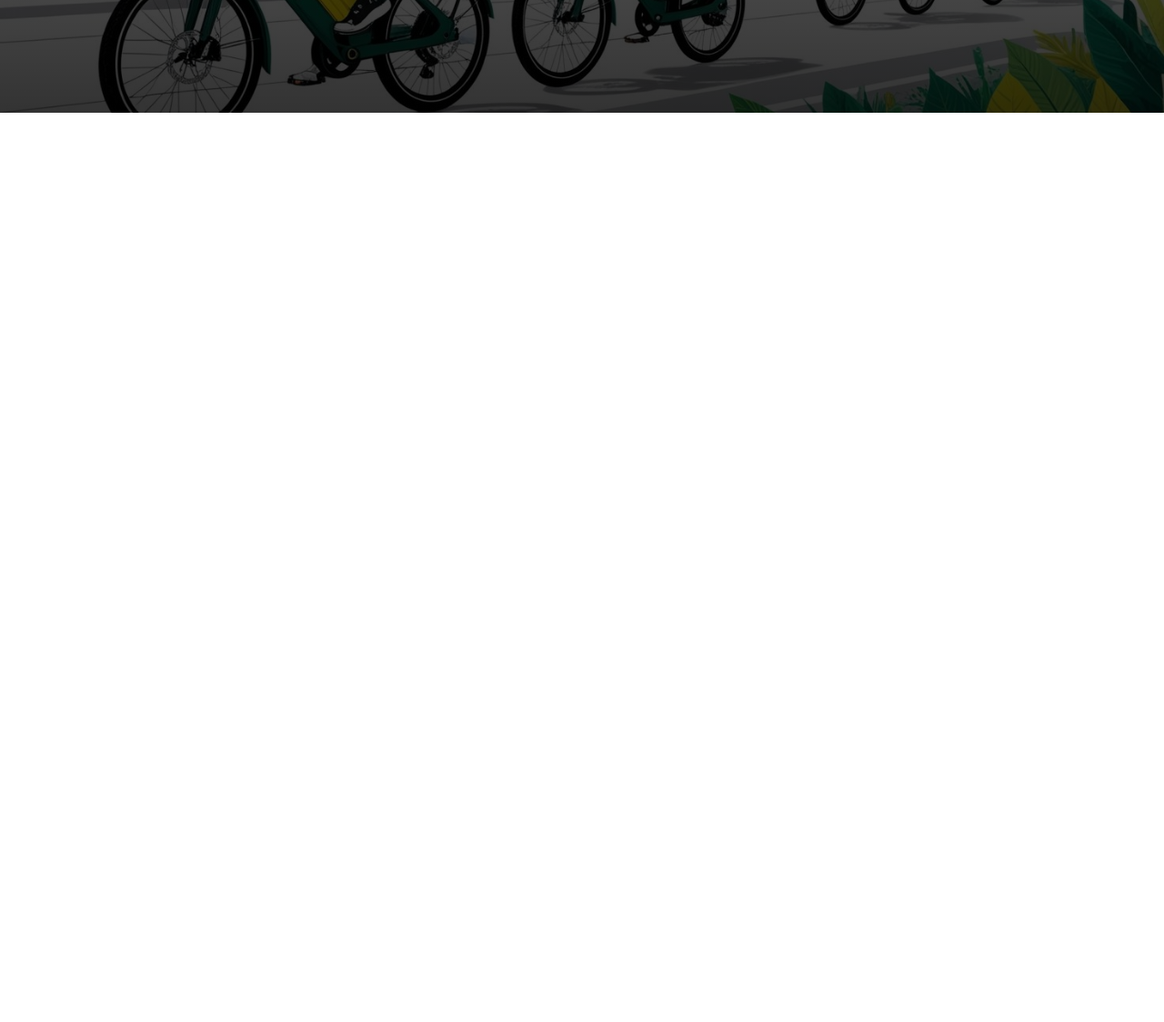
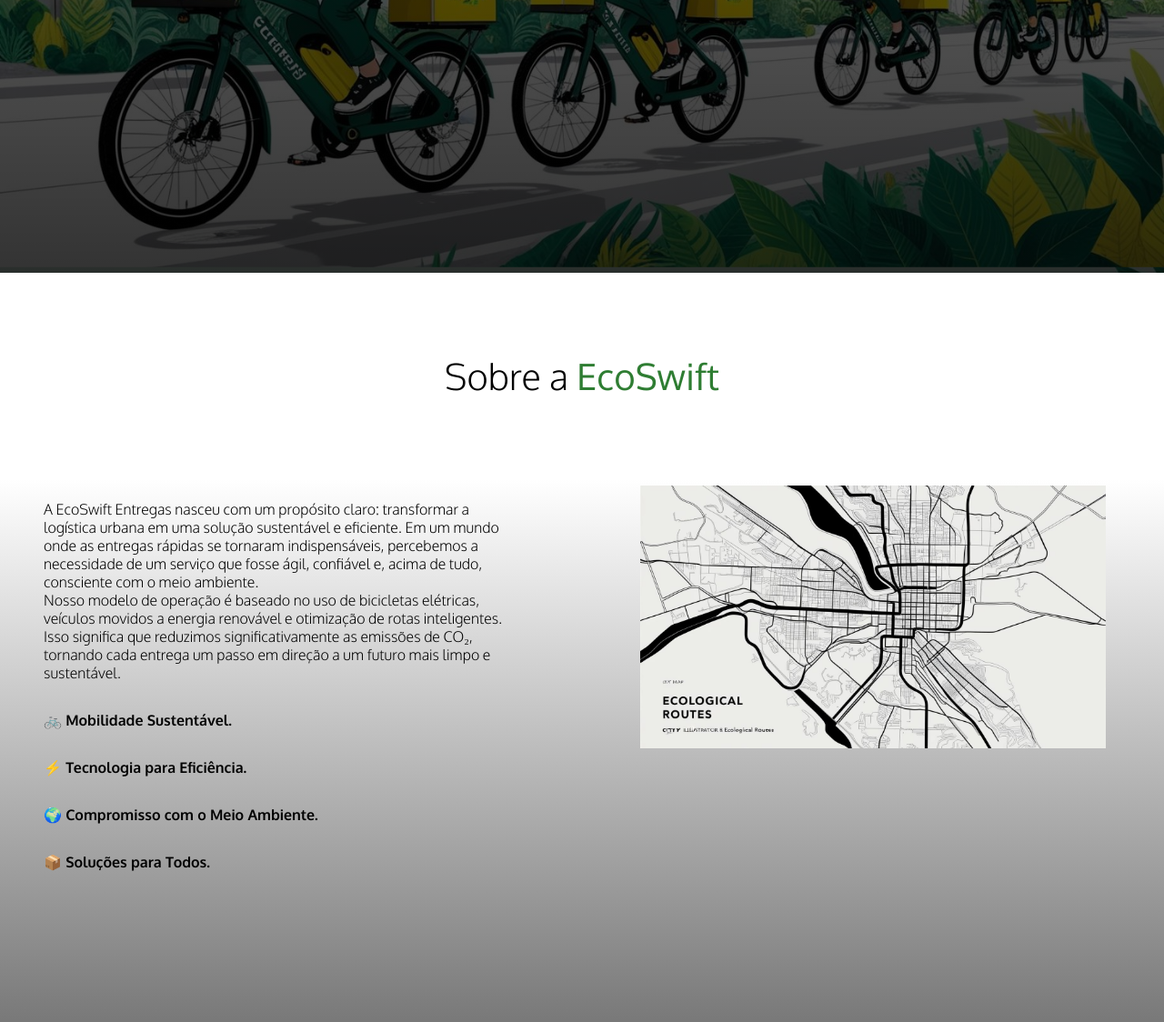
Before and after one commit to MatheusDums/EcoSwift, a plain HTML site: page index.html in a window 1280 px wide. Shown: the part 500-1624 px from the top of the page at 91% size. Before the commit the page ends 800 px from the top, so only its background shows below. Drawn offline with Linux system fonts and the light colour scheme.

Commit message:
criação da section about, correcoes pendentes.

```diff
--- a/assets/css/style.css
+++ b/assets/css/style.css
@@ -1,6 +1,10 @@
 * {
     margin: 0;
     font-family: "Oxygen", serif;
+}
+
+html {
+    scroll-behavior: smooth;
 }
 
 :root {
@@ -12,6 +16,8 @@
     --padding-md: 2rem;
     --padding-gd: 4rem;
 }
+
+/* botoes */
 
 /* header */
 
@@ -49,10 +55,11 @@ header nav a:hover {
 #hero {
     background: linear-gradient(rgba(0, 0, 0, 0.5), rgba(0, 0, 0, 0.8)), url("../media/images/backgd1.jpg");
     background-size: 100vw;
-    height: 70vh;
-    width: 100vw;
+    height: calc(100vh - 4rem);
+    width: 100%;
     object-fit: cover;
     background-position-y: center;
+    padding: 0;
 }
 
 .hero_foreground {
@@ -72,3 +79,54 @@ header nav a:hover {
     font-weight: 100;
     letter-spacing: 1.5px;
 }
+
+/* about section */
+
+#about {
+    height: 75vh;
+    width: 100%;
+    text-align: center;
+    display: grid;
+    padding-bottom: 30vh;
+    background: rgb(255, 255, 255);
+    background: linear-gradient(180deg, rgba(255, 255, 255, 1) 27%, rgba(117, 117, 117, 1) 100%);
+}
+
+#about h2 {
+    padding-bottom: 4rem;
+    font-size: 2.5rem;
+    font-weight: 300;
+    padding-top: 11vh;
+}
+
+#about span {
+    color: var(--verde-floresta);
+    font-weight: 400;
+}
+
+.about_container {
+    display: grid;
+    gap: 1rem;
+}
+
+.about_text {
+    grid-column: 1;
+    padding: 2rem;
+}
+
+.about_container p {
+    display: flex;
+    text-align: left;
+    padding: 1rem;
+    font-weight: 300;
+}
+
+.about_images {
+    grid-column: 2;
+    width: 50vw;
+}
+
+.about_images img {
+    width: 40vw;
+    padding: 2rem;
+}
--- a/index.html
+++ b/index.html
@@ -12,19 +12,19 @@
 </head>
 
 <body>
-    <header>
+    <header id="#header">
         <a href="">><img src="./assets/media/images/logosemlegenda.png" alt="Logo"></a>
 
         <nav>
-            <a href="">Início</a>
-            <a href="">Sobre</a>
+            <a href="#header">Início</a>
+            <a href="#about">Sobre</a>
             <a href="">Benefícios</a>
             <a href="">Como Funciona</a>
             <a href="">Depoimentos</a>
             <a href="">Contato</a>
         </nav>
 
-        <button><a href="">Solicitar Entrega</a></button>
+        <a href=""><button>Solicitar Entrega</button></a>
     </header>
 
     <main>
@@ -34,8 +34,44 @@
                 <h1>Entregas Sustentáveis, Rápidas e Inteligentes!</h1>
                 <p>Transformamos logística em impacto positivo. Receba rápido, sem prejudicar o planeta!</p>
 
-                <button>Solicitar uma Entrega</button>
+                <a href=""><button>Solicitar uma Entrega</button></a>
             </div>
+        </section>
+
+        <section id="about">
+
+            <h2>Sobre a <span>EcoSwift</span></h2>
+
+            <div class="about_container">
+                <div class="about_text">
+                    <p>A EcoSwift Entregas nasceu com um propósito claro: transformar a logística urbana em uma solução
+                        sustentável e eficiente. Em um mundo onde as entregas rápidas se tornaram indispensáveis,
+                        percebemos
+                        a necessidade de um serviço que fosse ágil, confiável e, acima de tudo, consciente com o meio
+                        ambiente. <br>
+                        Nosso modelo de operação é baseado no uso de bicicletas elétricas, veículos movidos a energia
+                        renovável e otimização de rotas inteligentes. Isso significa que reduzimos significativamente as
+                        emissões de CO₂, tornando cada entrega um passo em direção a um futuro mais limpo e sustentável.
+
+                    </p>
+                    <p>
+                        <strong>🚲 Mobilidade Sustentável.</strong>
+                    </p>
+                    <p>
+                        <strong>⚡ Tecnologia para Eficiência.</strong>
+                    </p>
+                    <p>
+                        <strong>🌍 Compromisso com o Meio Ambiente.</strong>
+                    </p>
+                    <p>
+                        <strong>📦 Soluções para Todos.</strong>
+                    </p>
+                </div>
+                <div class="about_images">
+                    <img src="./assets/media/images/map.jpg" alt="">
+                </div>
+            </div>
+
         </section>
 
 
@@ -52,4 +88,9 @@
 A EcoSwift Entregas é uma empresa de logística que foca em entregas sustentáveis,
  utilizando bicicletas elétricas e veículos movidos a energia renovável para reduzir
  a pegada de carbono. Seu diferencial é a agilidade e o compromisso com o meio ambiente,
- oferecendo opções de entrega expressa e planejamento de rotas ecológicas. -->
+ oferecendo opções de entrega expressa e planejamento de rotas ecológicas.
+
+Verde Floresta (#2E7D32) – Representa sustentabilidade e natureza
+Amarelo Solar (#FFC107) – Remete à energia renovável e inovação
+Cinza Urbano (#757575) – Para transmitir tecnologia e sofisticação
+Branco Neve (#FFFFFF) – Para manter um design clean e equilibrado-->
```
Also changed, not shown: assets/media/images/map.jpg (added).
